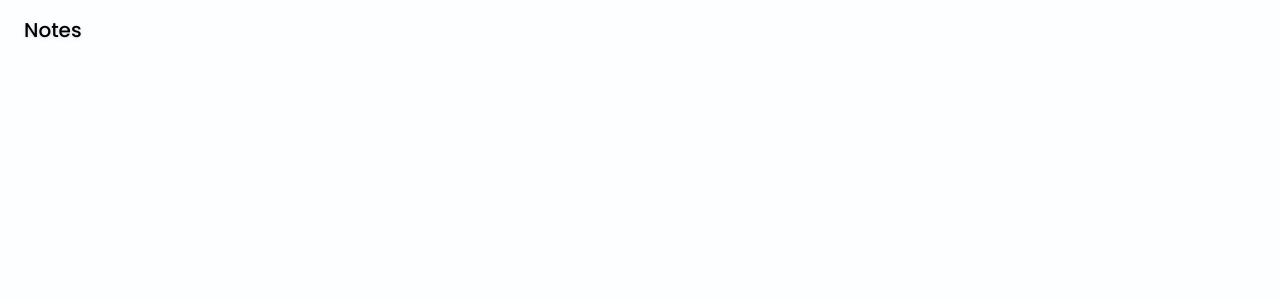
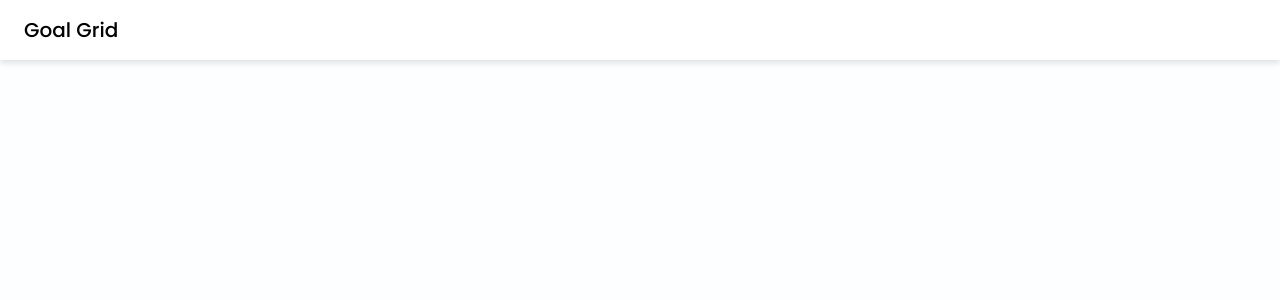
Before and after one commit to ShenanVindinu/mern-task-manager, a React (Vite) app in the folder frontend/mern-task-app/: page /login in a window 1280 px wide. Shown: the top 300 px of the page. Built offline with nearby package versions, Linux system fonts and the light colour scheme.

Commit message:
Simple Navbar created

```diff
--- a/frontend/mern-task-app/src/components/Navbar/NavBar.tsx
+++ b/frontend/mern-task-app/src/components/Navbar/NavBar.tsx
@@ -3,8 +3,8 @@ import React from 'react';
 const NavBar = () => {
     return (
         <div>
-            <div className="pg-white flex justify-between px-6 py-2 drop-shadow">
-                <h2 className="text-xl font-medium text-black py-2">Notes</h2>
+            <div className="bg-white flex justify-between px-6 py-2 drop-shadow-md">
+                <h2 className="text-xl font-medium text-black py-2">Goal Grid</h2>
             </div>
         </div>
     );
```
